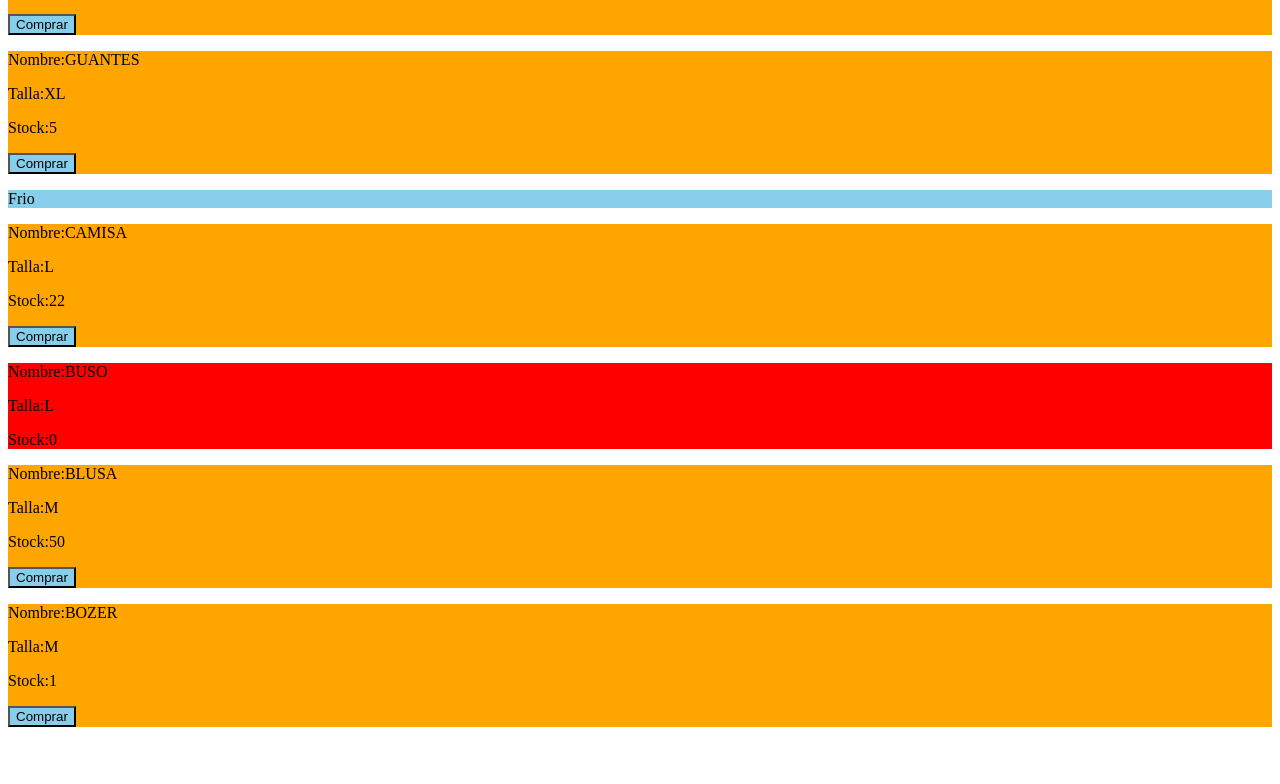
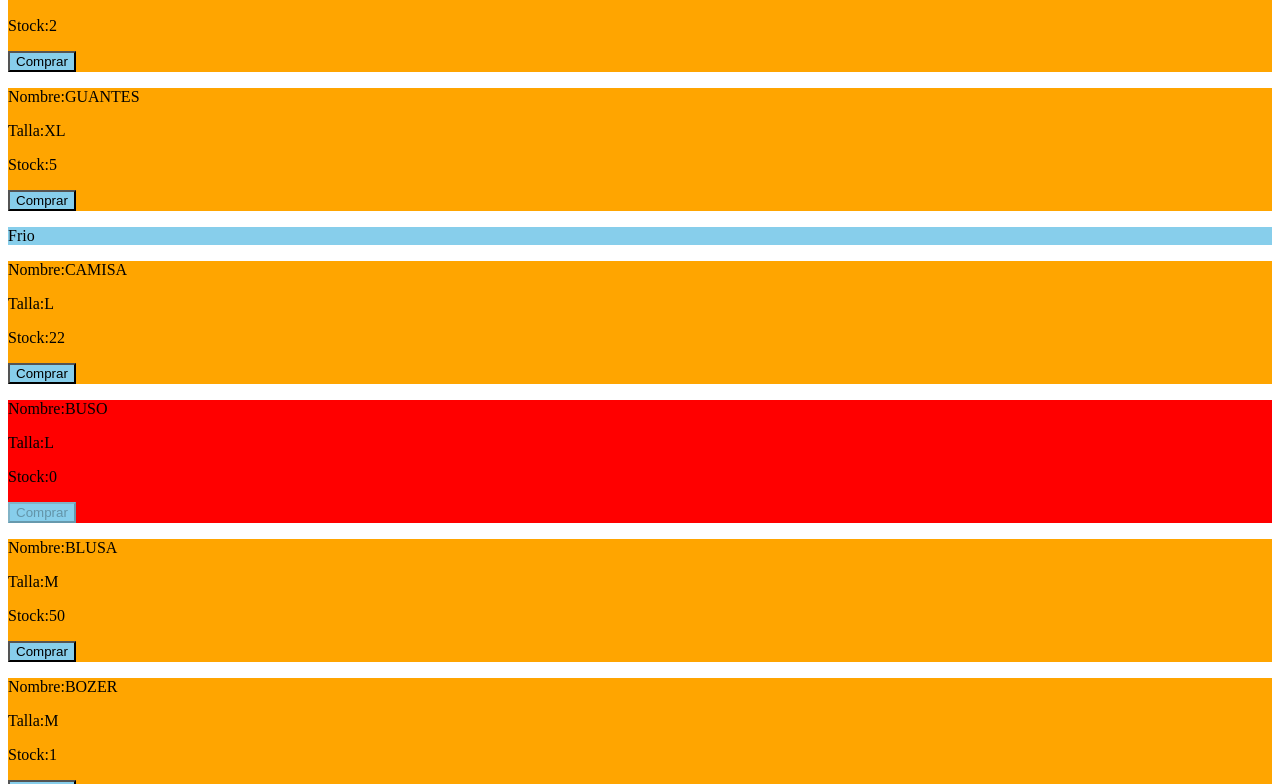
Before and after one commit to GeorgeOfSystem/angular_class, an Angular app: page / in a window 1280 px wide. Shown: the part 691-1475 px from the top of the page. Before the commit the page ends 1426 px from the top, so only its background shows below. Built offline with nearby package versions, Linux system fonts and the light colour scheme.

Commit message:
final Stage  - Angular fists Test

```diff
--- a/src/app/app.component.ts
+++ b/src/app/app.component.ts
@@ -32,7 +32,7 @@ export class AppComponent implements OnInit {
   buy(product){
     if(product.stock!=0){
       product.stock--;
+      this.stock--;
     }
-    this.stock--;
   }
 }
--- a/src/app/products/products.component.html
+++ b/src/app/products/products.component.html
@@ -1,12 +1,6 @@
-<div *ngIf="stock!=0" [ngStyle]="{'background':'orange'}">
+<div [ngStyle]="{'background': stock!=0 ? 'orange' : 'red'}">
   <p>Nombre:{{name | uppercase}}</p>
   <p>Talla:{{size | size}}</p>
   <p>Stock:{{stock}}</p>
-  <button [ngStyle]="{'background':'skyblue'}" (click)="buy()">Comprar</button>
+  <button [ngStyle]="{'background':'skyblue'}" [disabled]="stock==0" (click)="buy()">Comprar</button>
 </div>
-
-<div *ngIf="stock==0" [ngStyle]="{'background':'red'}">
-  <p>Nombre:{{name | uppercase}}</p>
-  <p>Talla:{{size | size}}</p>
-  <p>Stock:{{stock}}</p>
-</div>
--- a/src/app/products/products.component.ts
+++ b/src/app/products/products.component.ts
@@ -19,6 +19,6 @@ export class ProductsComponent implements OnInit {
   }
 
   buy(){
-    this.buyButton.emit([])
+    this.buyButton.emit('');
   }
 }
```
